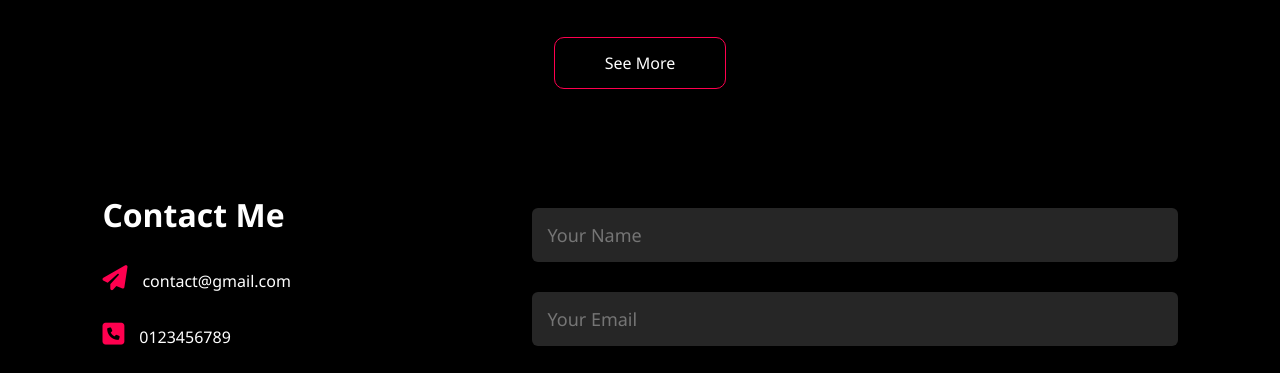
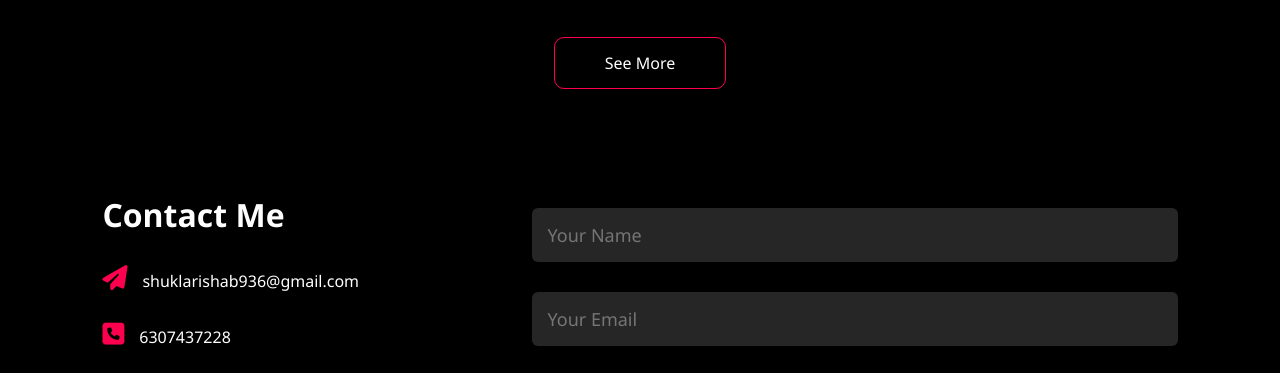
Before and after one commit to Rishabh-2304/PORTFOLIO, a plain HTML site: page index.html in a window 1280 px wide. Shown: the part 2889-3262 px from the top of the page. Drawn offline with Linux system fonts and the light colour scheme.

Commit message:
Update index.html

```diff
--- a/index.html
+++ b/index.html
@@ -142,8 +142,8 @@
                 <div class="row">
                     <div class="contact-left">
                         <h1 class="sub-title">Contact Me</h1>
-                        <p><i class="fa-solid fa-paper-plane"></i>contact@gmail.com</p>
-                        <p><i class="fa-solid fa-square-phone"></i>0123456789</p>
+                        <p><i class="fa-solid fa-paper-plane"></i>shuklarishab936@gmail.com</p>
+                        <p><i class="fa-solid fa-square-phone"></i>6307437228</p>
                         <div class="social-icons">
                             <a href=""><i class="fa-brands fa-facebook"></i></a>
                             <a href=""><i class="fa-brands fa-instagram"></i></a>
```
